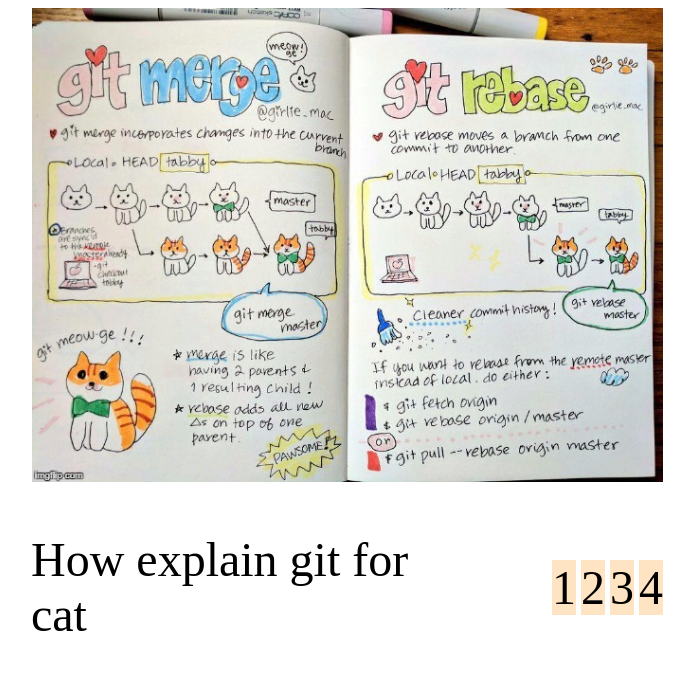
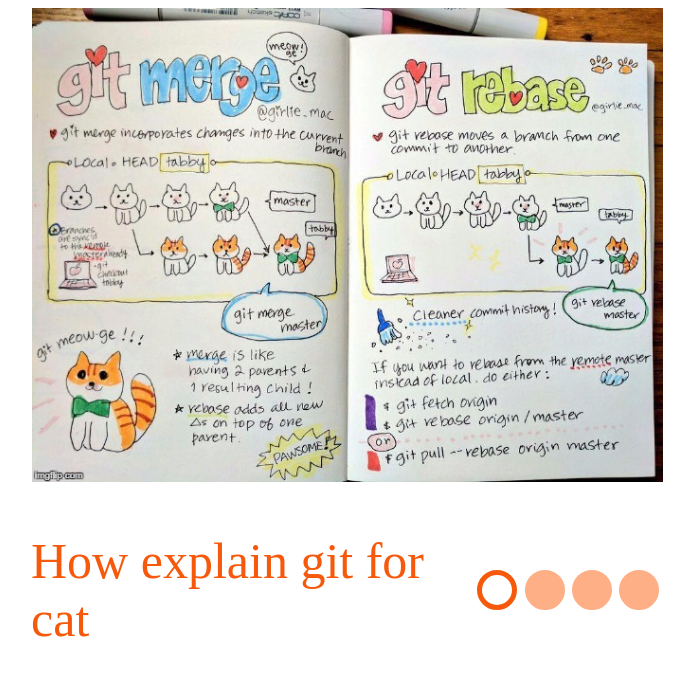
Before and after one commit to KateBlazhko/cssMemSlider, a plain HTML site: page cssMemSlider/index.html in a window 1280 px wide. Shown: the whole page, without its empty margins (293-987 px from the left). Drawn offline with Linux system fonts and the light colour scheme.

Commit message:
feat: add style Няд 08 мая 2022 23:35:28 +03

```diff
--- a/cssMemSlider/index.html
+++ b/cssMemSlider/index.html
@@ -39,10 +39,10 @@
         </div>
 
         <div class="slider__navigation">
-            <label for="input_1">1</label>
-            <label for="input_2">2</label>
-            <label for="input_3">3</label>
-            <label for="input_4">4</label>
+          <label class="label label_1" for="input_1"><div class="label__inner"></div></label>
+          <label class="label label_2" for="input_2"><div class="label__inner"></div></label>
+          <label class="label label_3" for="input_3"><div class="label__inner"></div></label>
+          <label class="label label_4" for="input_4"><div class="label__inner"></div></label>
         </div>
       </div>
     </div>
--- a/cssMemSlider/style.css
+++ b/cssMemSlider/style.css
@@ -1,5 +1,12 @@
+html {
+  font-size: 10px;
+}
+
 body {
-  font-size: 10px;
+  --text-color: #f6590b;
+  --toggle-color: #ffaf86;
+
+  --toggle-check-color: #ffffff;
 }
 
 .slider {
@@ -11,7 +18,7 @@ body {
   display: flex;
   flex-wrap: wrap;
   align-items: center;
-  row-gap: 50px;
+  row-gap: 5rem;
 }
 
 input {
@@ -82,7 +89,8 @@ input {
 
   width: 70%;
 
-  font-size: 3rem;
+  font-size: 5rem;
+  color: var(--text-color)
 }
 
 .text_wrapper {
@@ -116,14 +124,64 @@ input {
 .slider__navigation {
   display: flex;
   justify-content: end;
-  gap: 5px;
+
   width: 30%;
 }
 
-.slider__navigation label {
-  display: block;
+label {
+  display: flex;
+  justify-content: center;
+  align-items: center;
 
-  font-size: 3rem;
+  width: 7rem;
+  height: 7rem;
 
-  background-color: bisque;
+  cursor: pointer;
 }
+
+label:hover {
+  display: flex;
+  justify-content: center;
+  align-items: center;
+
+  width: 7rem;
+  height: 7rem;
+
+  cursor: pointer;
+}
+
+label:hover .label__inner {
+  border: 5px solid var(--text-color);
+
+  background-color: var(--text-color);
+}
+
+label:active {
+  display: flex;
+  justify-content: center;
+  align-items: center;
+
+  width: 7rem;
+  height: 7rem;
+
+  cursor: url('./assets/img/hand-pointer.svg') 0 0, pointer;
+}
+
+
+.label__inner {
+  width: 3rem;
+  height: 3rem;
+  border-radius: calc((3rem + 0.5rem * 2) / 2);
+  border: 0.5rem solid var(--toggle-color);
+
+  background-color: var(--toggle-color);
+}
+
+.slider__content #input_1:checked ~ .slider__navigation .label_1 .label__inner,
+.slider__content #input_2:checked ~ .slider__navigation .label_2 .label__inner,
+.slider__content #input_3:checked ~ .slider__navigation .label_3 .label__inner,
+.slider__content #input_4:checked ~ .slider__navigation .label_4 .label__inner {
+  border: 5px solid var(--text-color);
+
+  background-color: var(--toggle-check-color);
+}
```
Also changed, not shown: cssMemSlider/assets/img/icon-toys.svg (added), cssMemSlider/assets/img/images.png (added).
